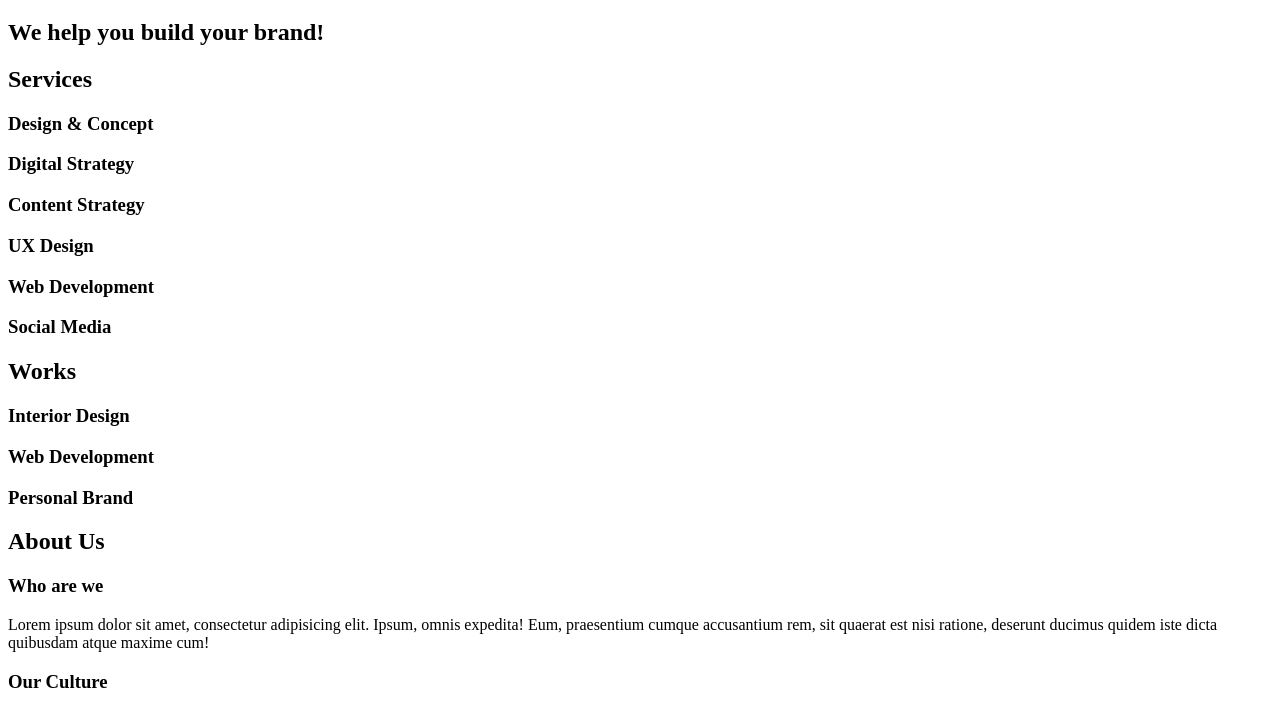
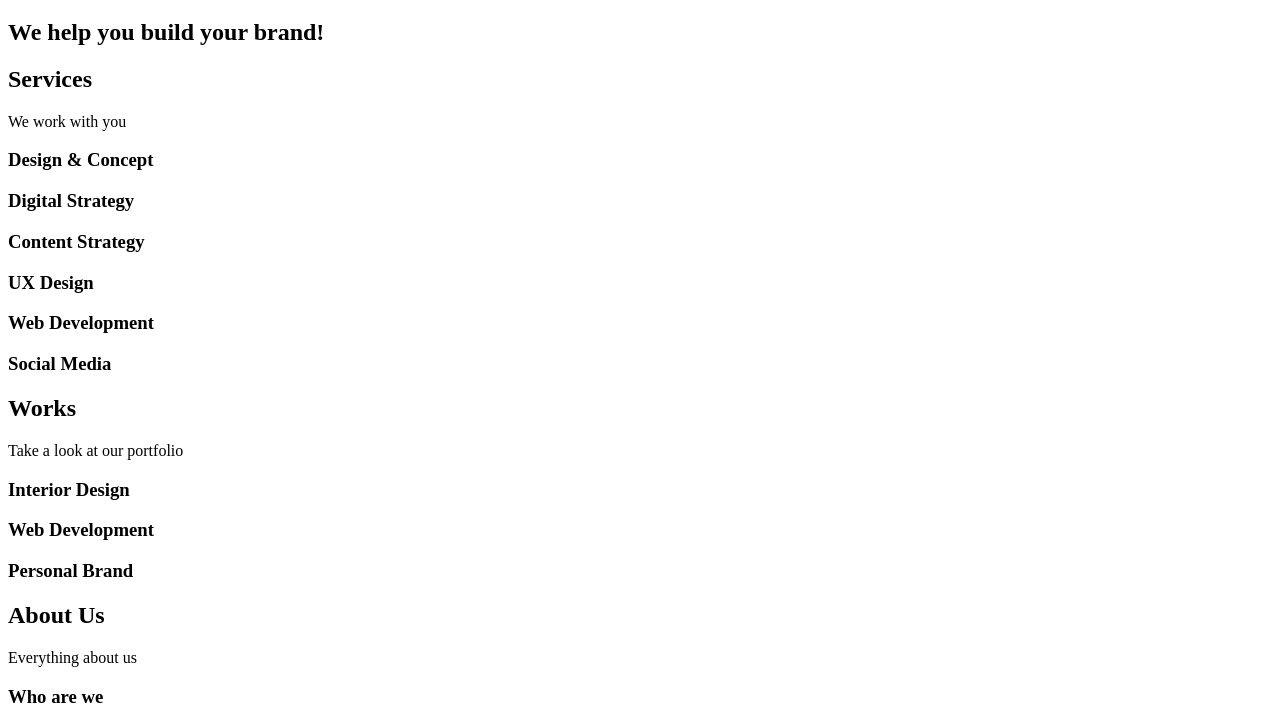
Before and after one commit to Sunnilu/atlas-web_front_end, a plain HTML site: page html_advanced/12-index.html in a window 1280 px wide. Shown: the part 87-799 px from the top of the page. Drawn offline with Linux system fonts and the light colour scheme.

Commit message:
added level 2 paragraph headers

```diff
--- a/html_advanced/12-index.html
+++ b/html_advanced/12-index.html
@@ -24,6 +24,7 @@
 		</section>
 		<section>
 			<h2>Services</h2>
+			<p>We work with you</p>
 			<h3>Design & Concept</h3>
 			<h3>Digital Strategy</h3>
 			<h3>Content Strategy</h3>
@@ -34,12 +35,14 @@
 		</section>
 		<section>
 			<h2>Works</h2>
+			<P>Take a look at our portfolio</p>
 			<article><h3>Interior Design</h3></article>
 			<article><h3>Web Development</h3></article>
 			<article><h3>Personal Brand</h3></article>
 		</section>
 		<section>
 			<h2>About Us</h2>
+			<p>Everything about us</p>
 			<h3>Who are we</h3>
 			<p>Lorem ipsum dolor sit amet, consectetur adipisicing elit. Ipsum, omnis expedita! Eum, praesentium cumque accusantium rem, sit quaerat est nisi ratione, deserunt ducimus quidem iste dicta quibusdam atque maxime cum!</p>
 			<h3>Our Culture</h3>
@@ -69,6 +72,7 @@
 		</section>
 		<section>
 			<h2>Testimonials</h2>
+			<p>We are more than a digital company</p>
 			<article>Testimonial 1</article>
 			<article>Testimonial 2</article>
 			<article>Testimonial 3</article>
```
